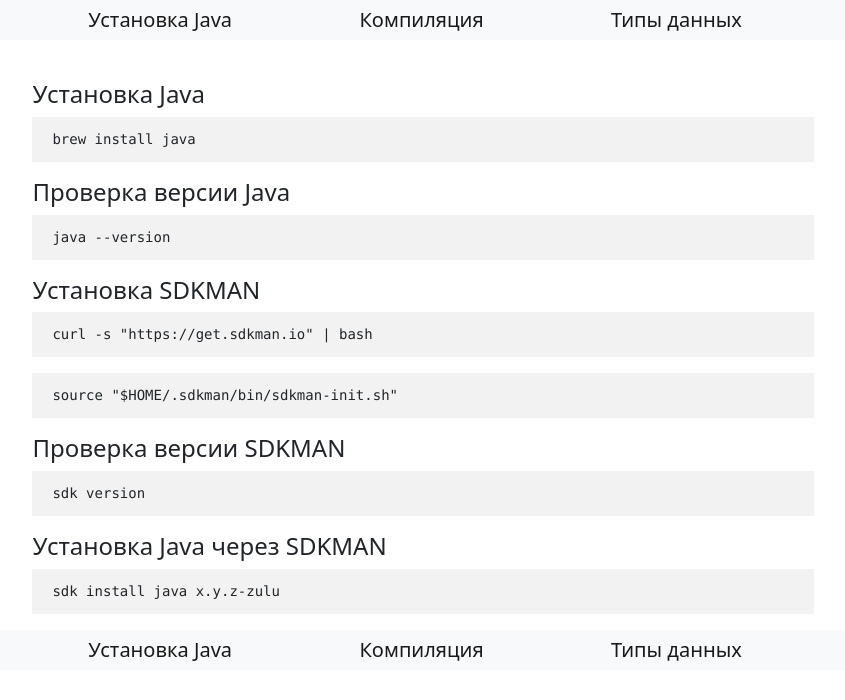
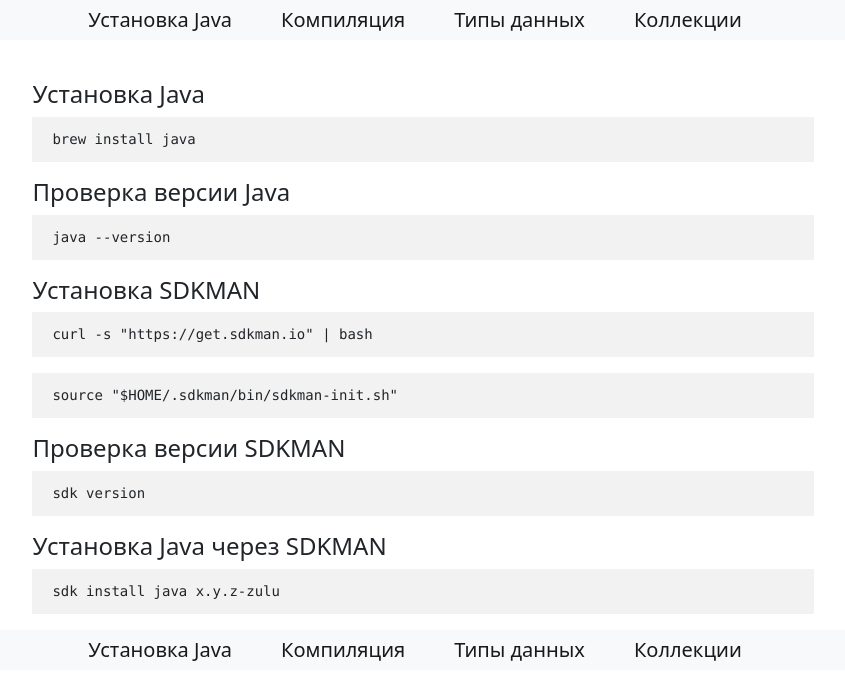
Before and after one commit to ihopeudie/ihopeudie.github.io, a plain HTML site: page index.html in a window 1280 px wide. Shown: the whole page, without its empty margins (217-1062 px from the left). Drawn offline with Linux system fonts and the light colour scheme.

Commit message:
fix menu

```diff
--- a/index.html
+++ b/index.html
@@ -13,6 +13,7 @@
 		<a class="navbar-brand" href="index.html">Установка Java</a>
 		<a class="navbar-brand" href="compile.html">Компиляция</a>
 		<a class="navbar-brand" href="datatypes.html">Типы данных</a>
+		<a class="navbar-brand" href="collections.html">Коллекции</a>
 	</nav>
 
 	<div class="content col-12">
@@ -33,6 +34,7 @@
 		<a class="navbar-brand" href="index.html">Установка Java</a>
 		<a class="navbar-brand" href="compile.html">Компиляция</a>
 		<a class="navbar-brand" href="datatypes.html">Типы данных</a>
+		<a class="navbar-brand" href="collections.html">Коллекции</a>
 	</nav>
 </div>
 
```
